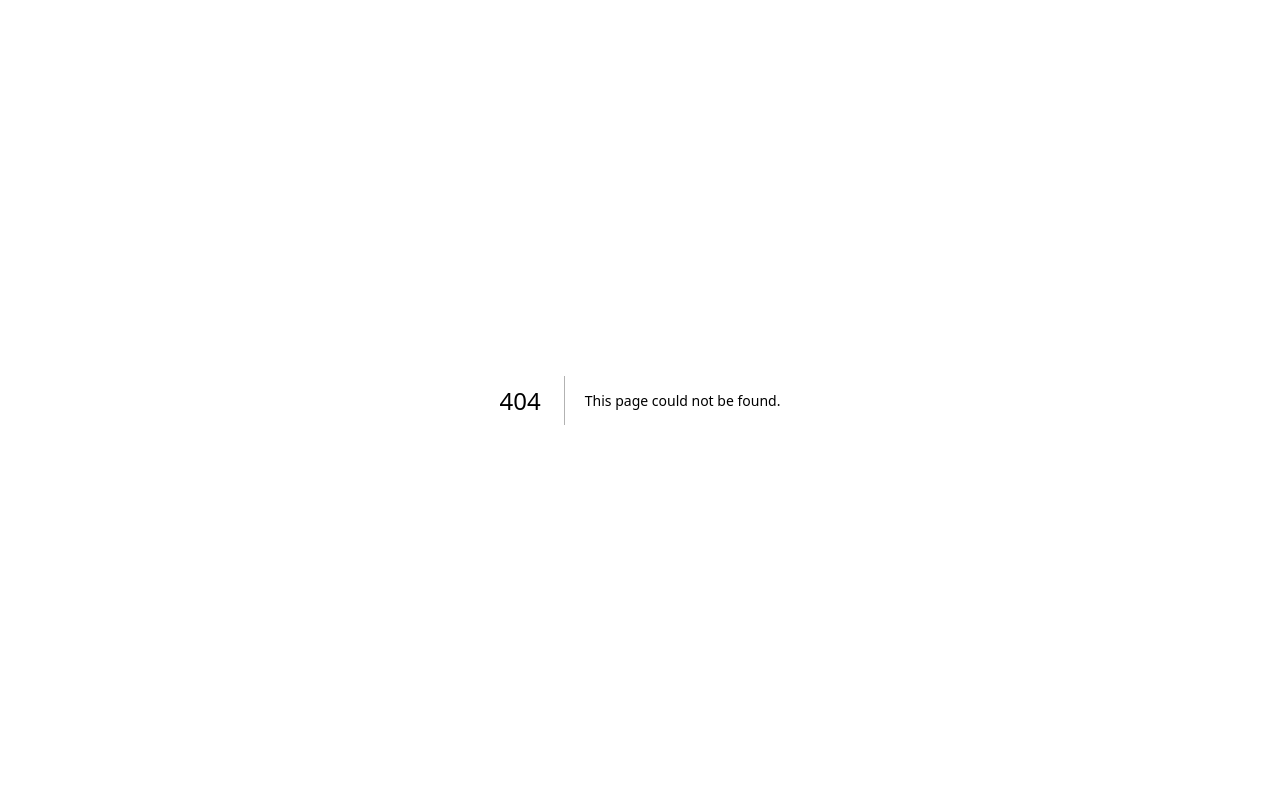
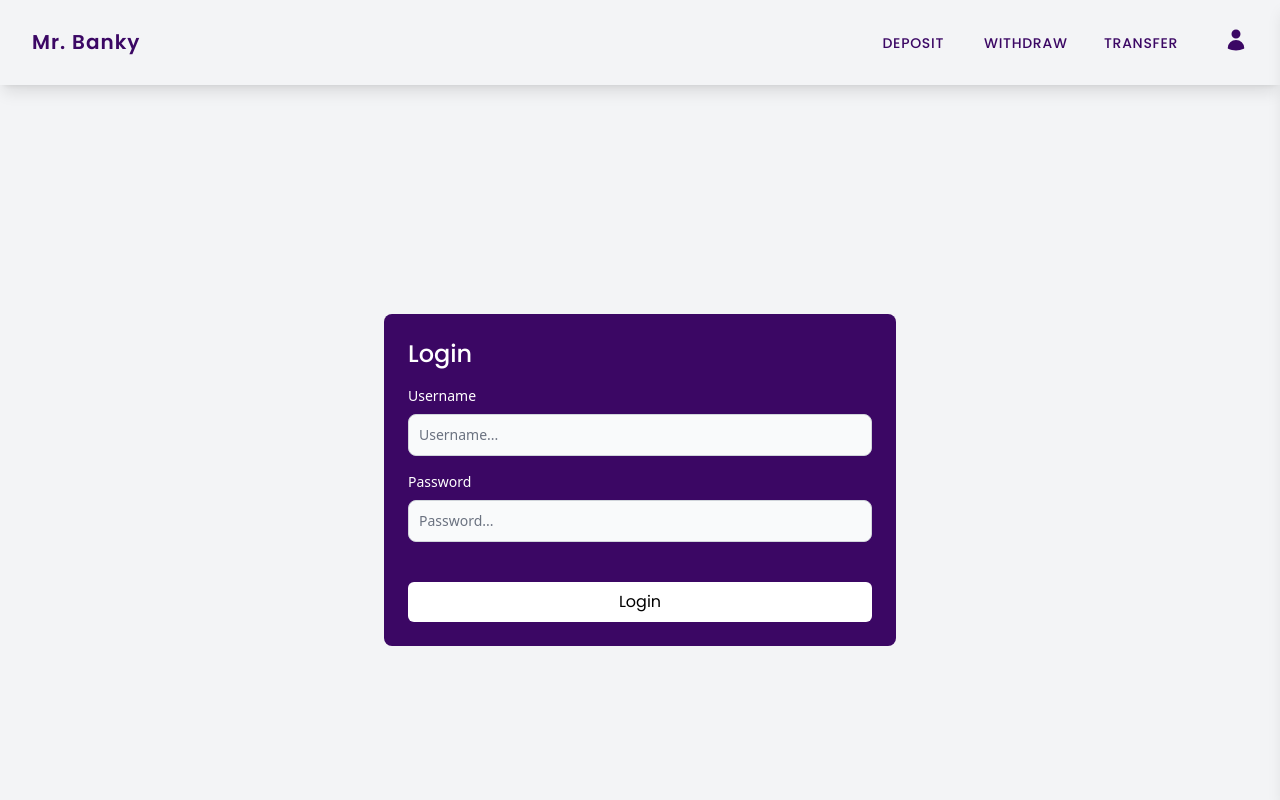
Before and after one commit to l-huisman/Code-Generatie, a Next.js app: page /login in a window 1280 px wide. Before the commit this address had no page. Shown: the top 800 px of the page. Built offline with nearby package versions, Linux system fonts and the light colour scheme.

Commit message:
adding footer nav etc

```diff
--- a/components/input.tsx
+++ b/components/input.tsx
@@ -37,7 +37,7 @@ export default function Input({
             name={name}
             id={name}
             className={classNames(
-              "bg-gray-50 border border-gray-300 placeholder:text-gray-900 sm:text-sm rounded-lg block w-full p-2.5",
+              "bg-gray-50 border border-gray-300 placeholder:text-gray-500 sm:text-sm rounded-lg block w-full p-2.5",
               className
             )}
             placeholder={placeholder}
@@ -57,7 +57,7 @@ export default function Input({
             name={name}
             id={name}
             className={classNames(
-              "bg-gray-50 border border-gray-300 placeholder:text-gray-900 sm:text-sm rounded-lg block w-full p-2.5",
+              "bg-gray-50 border border-gray-300 placeholder:text-gray-500 sm:text-sm rounded-lg block w-full p-2.5",
               className
             )}
             placeholder={placeholder}
--- a/layout/footer.tsx
+++ b/layout/footer.tsx
@@ -7,10 +7,10 @@ export default function Footer() {
   return (
     <div className="relative flex items-center justify-center text-white max-w-4xl mx-auto py-5">
       <div className="flex flex-col text-center">
-        <h5 className="font-mono font-thin tracking-tighter z-10 relative text-gray-200 text-sm pt-5">
-          Made by <span className="text-emerald-400">4</span>
+        <h5 className="font-poppins tracking-tight z-10 relative text-gray-400 text-sm pt-5">
+          Made by <span className="text-purple-800">Team 4</span>
         </h5>
-        <p className="font-barlow text-xs mt-1 text-gray-400">
+        <p className="font-barlow text-xs mt-1 text-primary/80">
           {today.getFullYear()}
         </p>
       </div>
--- a/layout/nav.tsx
+++ b/layout/nav.tsx
@@ -1,5 +1,5 @@
 import Link from "next/link";
-import React, { useEffect, useState } from "react";
+import React, { Fragment, useEffect, useState } from "react";
 import classNames from "classnames";
 import {
   Bars3BottomRightIcon,
@@ -7,6 +7,7 @@ import {
   XMarkIcon,
 } from "@heroicons/react/24/solid";
 import { useRouter } from "next/router";
+import { Menu, Transition } from "@headlessui/react";
 
 export default function Nav() {
   const router = useRouter();
@@ -55,9 +56,12 @@ export default function Nav() {
       )}
     >
       <nav className="p-7 px-4 md:px-6 lg:px-8 flex text-white max-w-screen-2xl mx-auto">
-        <h2 className="text-white font-poppins font-semibold tracking-wider text-xl mr-auto text-primary">
-          Mr. Banky
-        </h2>
+        <Link
+          className="font-poppins font-semibold tracking-wider text-xl mr-auto text-primary"
+          href="/"
+        >
+          <h2 className="">Mr. Banky</h2>
+        </Link>
         <ul className="lg:flex items-center gap-x-10 font-poppins font-medium tracking-wider uppercase text-primary hidden text-sm">
           <li className="hover:font-bold flex w-18">
             <Link href="/deposit" scroll={false} className="w-full">
@@ -75,21 +79,83 @@ export default function Nav() {
             </Link>
           </li>
           <li className="hover:text-emerald-400 flex">
-            <Link href="/me" scroll={false} className="w-full">
-              <UserIcon className="h-8 w-8 text-primary" />
-            </Link>
+            <Menu as="div" className="relative inline-block text-left">
+              <div>
+                <Menu.Button className="inline-flex w-full justify-center rounded-md text-sm font-medium text-white hover:bg-opacity-30 focus:outline-none focus-visible:ring-2 focus-visible:ring-white focus-visible:ring-opacity-75">
+                  <UserIcon className="h-6 w-6 text-primary" />
+                </Menu.Button>
+              </div>
+              <Transition
+                as={Fragment}
+                enter="transition ease-out duration-100"
+                enterFrom="transform opacity-0 scale-95"
+                enterTo="transform opacity-100 scale-100"
+                leave="transition ease-in duration-75"
+                leaveFrom="transform opacity-100 scale-100"
+                leaveTo="transform opacity-0 scale-95"
+              >
+                <Menu.Items className="absolute right-0 mt-2 w-56 origin-top-right divide-y divide-gray-100 rounded-md bg-white shadow-lg ring-1 ring-black ring-opacity-5 focus:outline-none">
+                  <div className="px-1 py-1">
+                    <Menu.Item>
+                      {({ active }) => (
+                        <Link
+                          href="/me"
+                          className={`${
+                            active
+                              ? "bg-violet-500 text-white"
+                              : "text-gray-900"
+                          } group flex w-full items-center rounded-md px-2 py-2 text-sm`}
+                        >
+                          Me
+                        </Link>
+                      )}
+                    </Menu.Item>
+                  </div>
+                  <div className="px-1 py-1">
+                    <Menu.Item>
+                      {({ active }) => (
+                        <Link
+                          href="/login"
+                          className={`${
+                            active
+                              ? "bg-violet-500 text-white"
+                              : "text-gray-900"
+                          } group flex w-full items-center rounded-md px-2 py-2 text-sm`}
+                        >
+                          Login
+                        </Link>
+                      )}
+                    </Menu.Item>
+                    <Menu.Item>
+                      {({ active }) => (
+                        <Link
+                          href="/login"
+                          className={`${
+                            active
+                              ? "bg-violet-500 text-white"
+                              : "text-gray-900"
+                          } group flex w-full items-center rounded-md px-2 py-2 text-sm`}
+                        >
+                          Logout
+                        </Link>
+                      )}
+                    </Menu.Item>
+                  </div>
+                </Menu.Items>
+              </Transition>
+            </Menu>
           </li>
         </ul>
         <button onClick={() => setOpenMobileNav(true)}>
-          <Bars3BottomRightIcon className="h-8 w-8 text-gray-200 lg:hidden" />
+          <Bars3BottomRightIcon className="h-8 w-8 text-gray-600 lg:hidden" />
         </button>
       </nav>
       <div
-        className={`absolute right-0 top-0 h-screen w-80 bg-gray-900 duration-300 z-20 shadow-lg p-7 px-4 md:px-6 ${
+        className={`absolute right-0 top-0 h-screen w-80 bg-primary duration-300 z-20 shadow-lg p-7 px-4 md:px-6 ${
           openMobileNav ? "translate-x-0" : "translate-x-[100%]"
         }`}
       >
-        <nav className="relative h-full flex flex-col text-gray-300 font-mono font-thin">
+        <nav className="relative h-full flex flex-col text-gray-300">
           <div className="flex items-center justify-between">
             <Link href="/admin-login">
               <UserIcon className="h-6 w-6 hover:text-emerald-400" />
@@ -98,10 +164,20 @@ export default function Nav() {
               <XMarkIcon className="h-8 w-8 text-gray-200" />
             </button>
           </div>
-          <ul className="flex flex-col gap-16 mt-20 px-8">
+          <ul className="flex flex-col gap-16 mt-20 px-8 font-poppins">
             <li className="hover:text-emerald-400 flex">
-              <Link href="#over-mij" scroll={false} className="w-full">
-                Kaas
+              <Link href="/deposit" scroll={false} className="w-full">
+                Deposit
+              </Link>
+            </li>
+            <li className="hover:text-emerald-400 flex">
+              <Link href="/withdraw" scroll={false} className="w-full">
+                Withdraw
+              </Link>
+            </li>
+            <li className="hover:text-emerald-400 flex">
+              <Link href="/transfer" scroll={false} className="w-full">
+                Transfer
               </Link>
             </li>
           </ul>
--- a/package.json
+++ b/package.json
@@ -25,6 +25,7 @@
     "next-images": "^1.8.4",
     "postcss": "^8.4.21",
     "react": "18.2.0",
+    "react-data-table-component": "^7.5.3",
     "react-dom": "18.2.0",
     "react-hot-toast": "^2.4.0",
     "typescript": "4.9.4"
--- /dev/null
+++ b/pages/login.tsx
@@ -0,0 +1,48 @@
+import Head from "next/head";
+import Image from "next/image";
+import { Inter } from "@next/font/google";
+import styles from "@/styles/Home.module.css";
+import Layout from "@/layout/layout";
+import Section from "@/components/section";
+import { useEffect, useRef } from "react";
+import Link from "next/link";
+import Input from "@/components/input";
+import Button from "@/components/button";
+
+export default function Login() {
+  return (
+    <>
+      <Layout title="Login">
+        <div className="min-h-screen max-w-screen-2xl py-20 mt-20 px-4 h-full flex items-center justify-center">
+          <div className="max-w-lg w-full bg-primary rounded-lg p-6">
+            <h3 className="text-white font-medium text-2xl font-poppins mb-4">
+              Login
+            </h3>
+            <form className="flex flex-col gap-y-4">
+              <Input
+                type="text"
+                name="Username"
+                title="Username"
+                labelClassName="text-white"
+                placeholder="Username..."
+              />
+              <Input
+                type="password"
+                name="password"
+                title="Password"
+                labelClassName="text-white"
+                className=""
+                placeholder="Password..."
+              />
+              <Button
+                variant="white"
+                title="Login"
+                className="w-full mt-6 font-poppins"
+              />
+            </form>
+          </div>
+        </div>
+      </Layout>
+    </>
+  );
+}
--- /dev/null
+++ b/pages/me/index.tsx
@@ -0,0 +1,29 @@
+import Head from "next/head";
+import Image from "next/image";
+import { Inter } from "@next/font/google";
+import styles from "@/styles/Home.module.css";
+import Layout from "@/layout/layout";
+import Section from "@/components/section";
+import { useEffect, useRef } from "react";
+import Link from "next/link";
+import DataTable from "react-data-table-component";
+
+export default function Me() {
+  return (
+    <>
+      <Layout>
+        <div className="min-h-screen max-w-screen-2xl py-20 mt-20 px-10 h-full">
+          <h1 className="font-bold text-2xl font-poppins">Me</h1>
+          <div className="h-0.5 w-16 bg-primary mt-4" />
+          <div className="grid grid-cols-12 gap-10 mt-10 h-full">
+            <div className="col-span-12 shadow-md p-6 h-full">
+              <h3 className="font-semibold text-xl text-primary font-barlow mb-4">
+                My accounts
+              </h3>
+            </div>
+          </div>
+        </div>
+      </Layout>
+    </>
+  );
+}
```
Also changed, not shown: columns/accountColumns.tsx (added, +29 -0 lines), 1 other file (tests, documents, lock files or other folders).
